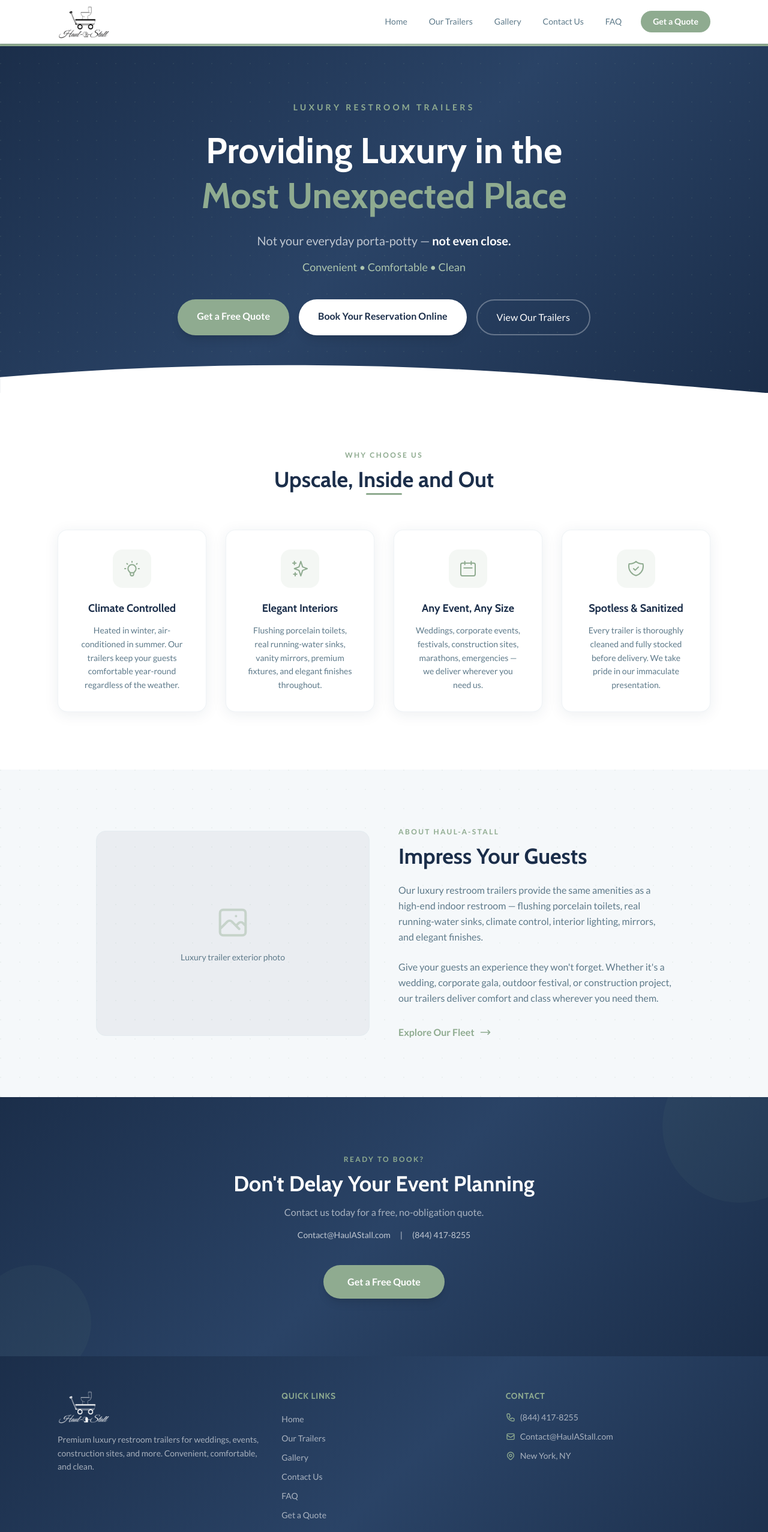
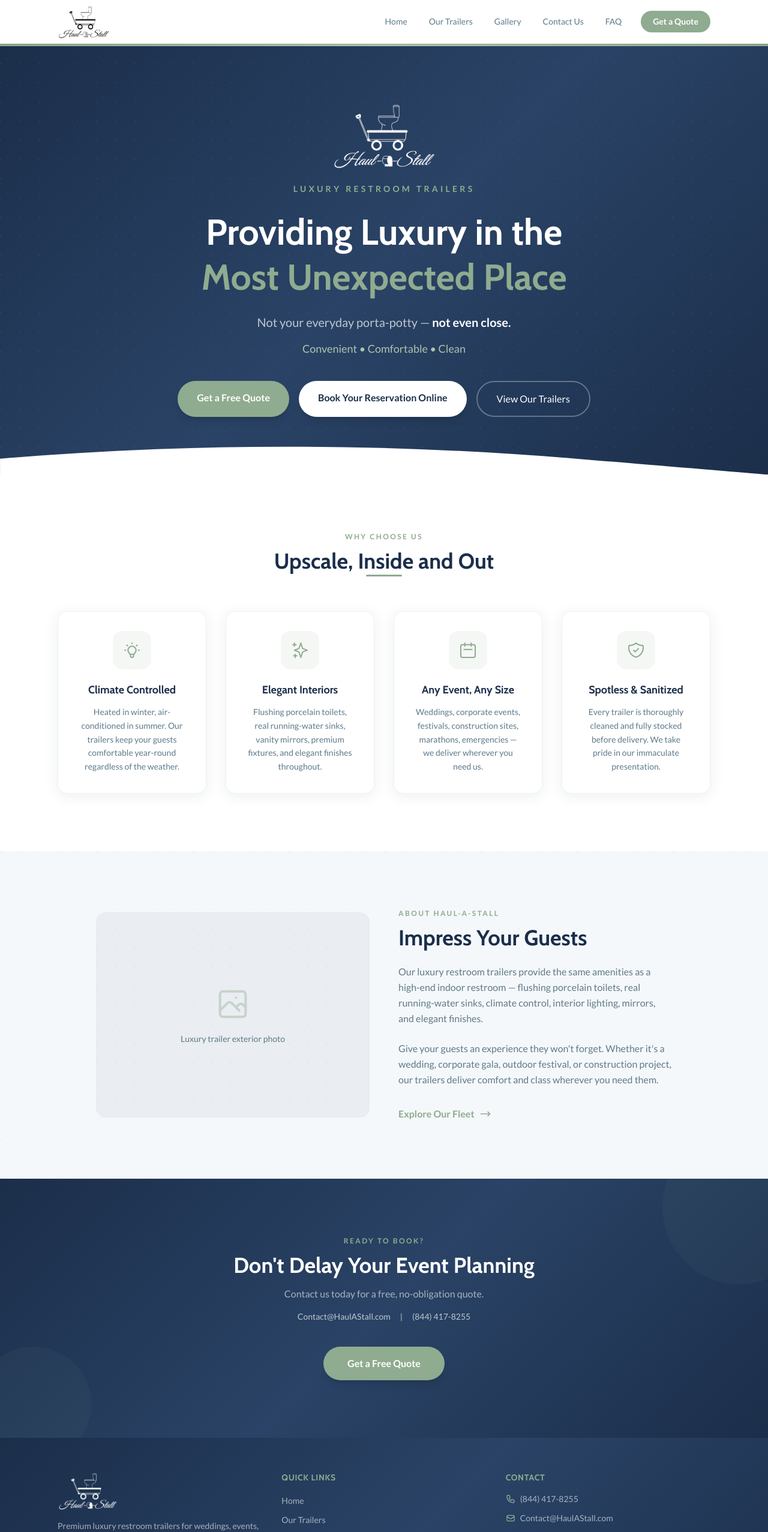
Before and after one commit to LanceBisesar/Haulastall, a Next.js app: page / in a window 1280 px wide. Shown: the top 2554 px of the page at 60% size. Built offline with nearby package versions, Linux system fonts and the light colour scheme.

Commit message:
Add Haul-A-Stall logo to home page hero and enhance footer brand display
- Home hero: logo image displayed above "Luxury Restroom Trailers" subtitle
- Footer: logo displayed at a slightly larger size for brand visibility

https://claude.ai/code/session_01XPnSKFhZGPMkPwEBv7pxrf

```diff
--- a/src/app/page.tsx
+++ b/src/app/page.tsx
@@ -1,4 +1,5 @@
 import Link from "next/link";
+import Image from "next/image";
 
 function HeroSection() {
   return (
@@ -7,6 +8,14 @@ function HeroSection() {
       <div className="absolute top-0 left-0 right-0 h-1 gold-gradient" />
 
       <div className="relative max-w-4xl mx-auto px-4 text-center py-24">
+        <Image
+          src="/logo.png"
+          alt="Haul-A-Stall"
+          width={300}
+          height={195}
+          className="h-24 sm:h-28 w-auto mx-auto mb-6 brightness-0 invert"
+          priority
+        />
         <p className="text-accent font-semibold tracking-[0.3em] uppercase text-xs sm:text-sm mb-6">
           Luxury Restroom Trailers
         </p>
--- a/src/components/Footer.tsx
+++ b/src/components/Footer.tsx
@@ -8,13 +8,15 @@ export default function Footer() {
         <div className="grid grid-cols-1 md:grid-cols-3 gap-10 md:gap-8">
           {/* Brand */}
           <div>
+            <div className="flex items-center gap-3 mb-4">
               <Image
                 src="/logo.png"
                 alt="Haul-A-Stall"
                 width={200}
                 height={130}
-              className="h-14 w-auto brightness-0 invert mb-4"
+                className="h-16 w-auto brightness-0 invert"
               />
+            </div>
             <p className="text-white/60 text-sm leading-relaxed">
               Premium luxury restroom trailers for weddings, events, construction
               sites, and more. Convenient, comfortable, and clean.
```
Lines whose indentation alone changed are shown as unchanged.
